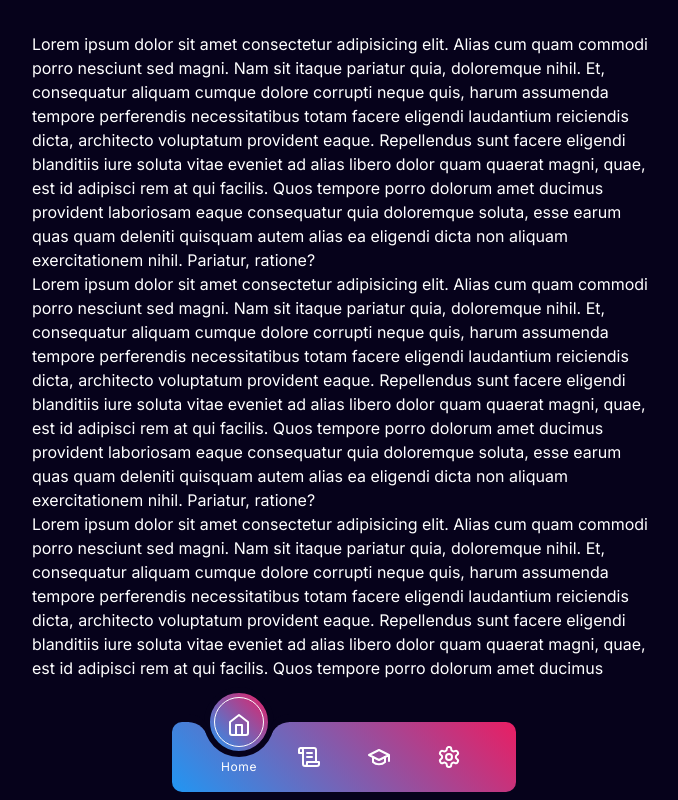
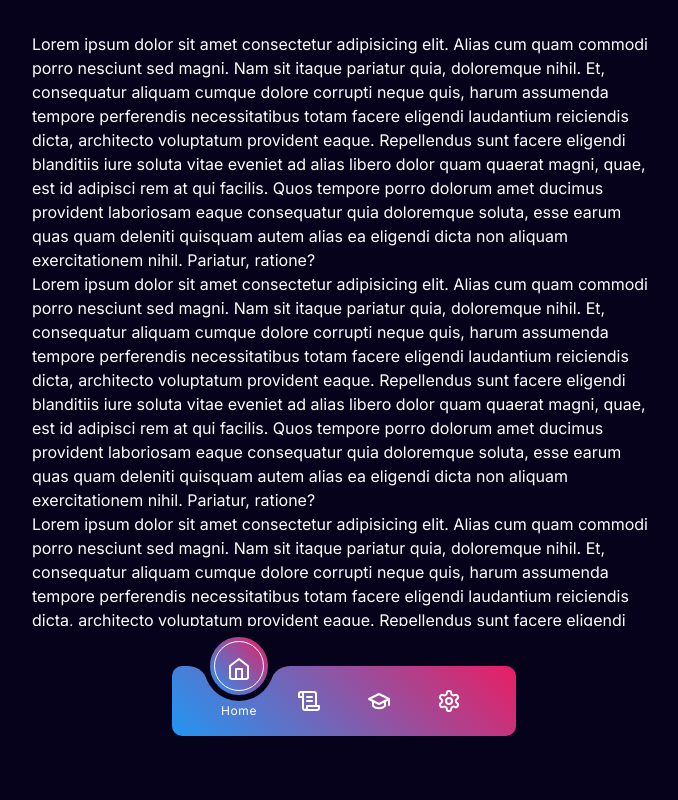
Before and after one commit to INumberJuanI/appnav, a Next.js app: page / in a window 1280 px wide. Shown: the whole page, without its empty margins (296-974 px from the left). Built offline with nearby package versions, Linux system fonts and the light colour scheme.

Commit message:
Update index.tsx

```diff
--- a/src/components/Navbar/index.tsx
+++ b/src/components/Navbar/index.tsx
@@ -9,7 +9,7 @@ const Navbar = () => {
     const changeActiveElement = (value: string) => setActiveElement(value);
 
     return (<>
-        <nav className='w-full py-[8px] bg-[var(--clr-background)]'>
+        <nav className='w-full pt-[8px] pb-[4rem] bg-[var(--clr-background)]'>
             <div className="navigation | relative w-full sm:w-max h-[70px] px-8 bg-[linear-gradient(45deg,#2196f3,#e91e63)] mx-auto flex justify-center items-center sm:rounded-[10px]">
                 <ul className='flex'>
                     <NavItem text="Home" href="#" icon={<Home />} activeElement={activeElement} changeActiveElement={changeActiveElement} />
```
